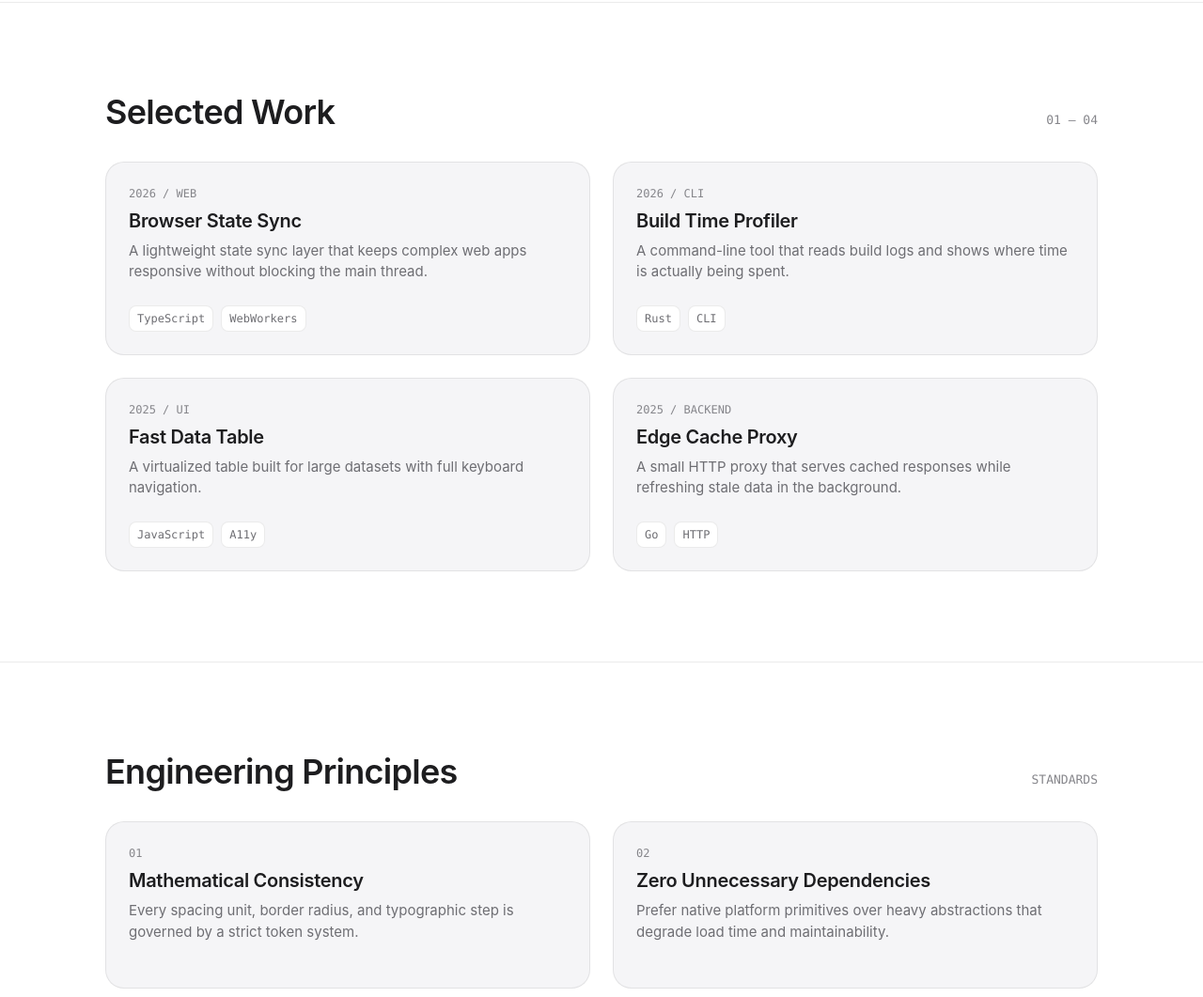
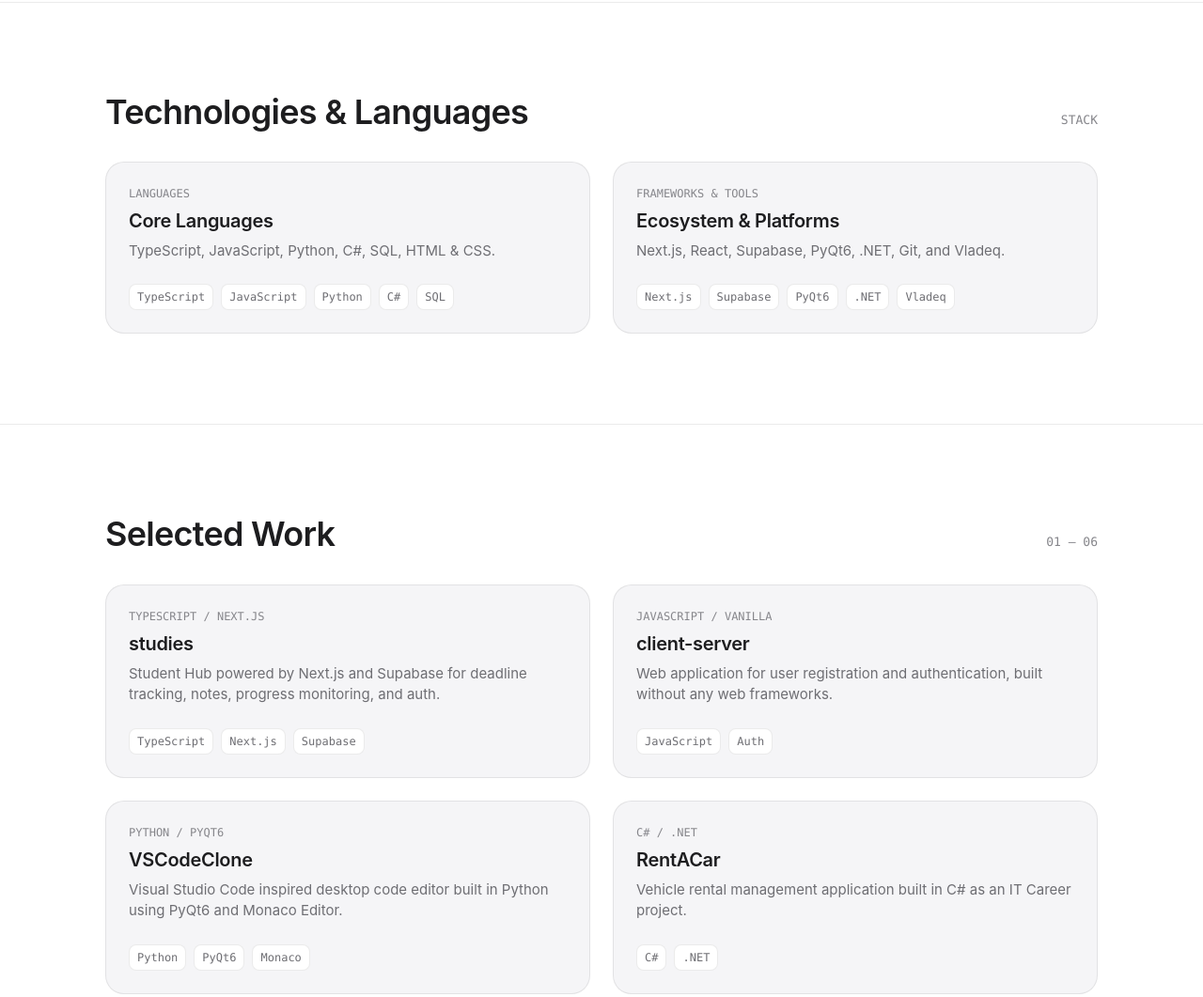
Before and after one commit to suatalikoch/suatalikoch.github.io, a plain HTML site: page index.html in a window 1280 px wide. Shown: the part 607-1668 px from the top of the page at 94% size. Drawn offline with Linux system fonts and the light colour scheme.

Commit message:
Update portfolio with pinned repos, stack, and email

```diff
--- a/index.html
+++ b/index.html
@@ -39,58 +39,123 @@
       </div>
     </section>
 
+    <section class="section" id="stack">
+      <div class="container">
+        <div class="section-header">
+          <h2 class="section-title">Technologies &amp; Languages</h2>
+          <span class="section-meta">STACK</span>
+        </div>
+        <div class="grid-2">
+          <div class="card">
+            <div class="card-top">
+              <div class="card-meta">LANGUAGES</div>
+              <h3 class="card-title">Core Languages</h3>
+              <p class="card-desc">TypeScript, JavaScript, Python, C#, SQL, HTML &amp; CSS.</p>
+            </div>
+            <div class="tag-list">
+              <span class="tag">TypeScript</span>
+              <span class="tag">JavaScript</span>
+              <span class="tag">Python</span>
+              <span class="tag">C#</span>
+              <span class="tag">SQL</span>
+            </div>
+          </div>
+          <div class="card">
+            <div class="card-top">
+              <div class="card-meta">FRAMEWORKS &amp; TOOLS</div>
+              <h3 class="card-title">Ecosystem &amp; Platforms</h3>
+              <p class="card-desc">Next.js, React, Supabase, PyQt6, .NET, Git, and Vladeq.</p>
+            </div>
+            <div class="tag-list">
+              <span class="tag">Next.js</span>
+              <span class="tag">Supabase</span>
+              <span class="tag">PyQt6</span>
+              <span class="tag">.NET</span>
+              <span class="tag">Vladeq</span>
+            </div>
+          </div>
+        </div>
+      </div>
+    </section>
+
     <section class="section" id="work">
       <div class="container">
         <div class="section-header">
           <h2 class="section-title">Selected Work</h2>
-          <span class="section-meta">01 — 04</span>
+          <span class="section-meta">01 — 06</span>
         </div>
         <div class="grid-2" id="project-grid">
           <button class="card card-interactive" type="button" data-project="0">
             <div class="card-top">
-              <div class="card-meta">2026 / WEB</div>
-              <h3 class="card-title">Browser State Sync</h3>
-              <p class="card-desc">A lightweight state sync layer that keeps complex web apps responsive without blocking the main thread.</p>
+              <div class="card-meta">TYPESCRIPT / NEXT.JS</div>
+              <h3 class="card-title">studies</h3>
+              <p class="card-desc">Student Hub powered by Next.js and Supabase for deadline tracking, notes, progress monitoring, and auth.</p>
             </div>
             <div class="tag-list">
               <span class="tag">TypeScript</span>
-              <span class="tag">WebWorkers</span>
+              <span class="tag">Next.js</span>
+              <span class="tag">Supabase</span>
             </div>
           </button>
 
           <button class="card card-interactive" type="button" data-project="1">
             <div class="card-top">
-              <div class="card-meta">2026 / CLI</div>
-              <h3 class="card-title">Build Time Profiler</h3>
-              <p class="card-desc">A command-line tool that reads build logs and shows where time is actually being spent.</p>
+              <div class="card-meta">JAVASCRIPT / VANILLA</div>
+              <h3 class="card-title">client-server</h3>
+              <p class="card-desc">Web application for user registration and authentication, built without any web frameworks.</p>
             </div>
             <div class="tag-list">
-              <span class="tag">Rust</span>
-              <span class="tag">CLI</span>
+              <span class="tag">JavaScript</span>
+              <span class="tag">Auth</span>
             </div>
           </button>
 
           <button class="card card-interactive" type="button" data-project="2">
             <div class="card-top">
-              <div class="card-meta">2025 / UI</div>
-              <h3 class="card-title">Fast Data Table</h3>
-              <p class="card-desc">A virtualized table built for large datasets with full keyboard navigation.</p>
+              <div class="card-meta">PYTHON / PYQT6</div>
+              <h3 class="card-title">VSCodeClone</h3>
+              <p class="card-desc">Visual Studio Code inspired desktop code editor built in Python using PyQt6 and Monaco Editor.</p>
             </div>
             <div class="tag-list">
-              <span class="tag">JavaScript</span>
-              <span class="tag">A11y</span>
+              <span class="tag">Python</span>
+              <span class="tag">PyQt6</span>
+              <span class="tag">Monaco</span>
             </div>
           </button>
 
           <button class="card card-interactive" type="button" data-project="3">
             <div class="card-top">
-              <div class="card-meta">2025 / BACKEND</div>
-              <h3 class="card-title">Edge Cache Proxy</h3>
-              <p class="card-desc">A small HTTP proxy that serves cached responses while refreshing stale data in the background.</p>
+              <div class="card-meta">C# / .NET</div>
+              <h3 class="card-title">RentACar</h3>
+              <p class="card-desc">Vehicle rental management application built in C# as an IT Career project.</p>
             </div>
             <div class="tag-list">
-              <span class="tag">Go</span>
-              <span class="tag">HTTP</span>
+              <span class="tag">C#</span>
+              <span class="tag">.NET</span>
+            </div>
+          </button>
+
+          <button class="card card-interactive" type="button" data-project="4">
+            <div class="card-top">
+              <div class="card-meta">C# / .NET</div>
+              <h3 class="card-title">SportShop</h3>
+              <p class="card-desc">Sporting goods storefront and inventory management application built in C#.</p>
+            </div>
+            <div class="tag-list">
+              <span class="tag">C#</span>
+              <span class="tag">.NET</span>
+            </div>
+          </button>
+
+          <button class="card card-interactive" type="button" data-project="5">
+            <div class="card-top">
+              <div class="card-meta">C# / .NET</div>
+              <h3 class="card-title">BarRenting</h3>
+              <p class="card-desc">Bar equipment and venue rental scheduling application built in C#.</p>
+            </div>
+            <div class="tag-list">
+              <span class="tag">C#</span>
+              <span class="tag">.NET</span>
             </div>
           </button>
         </div>
--- a/scripts/command.js
+++ b/scripts/command.js
@@ -3,8 +3,9 @@ import { toggleTheme, copyEmail, openCaseStudy } from "./main.js";
 const COMMANDS = [
   { label: "Jump to Selected Work", hint: "Section", action: () => (location.hash = "#work") },
   { label: "Jump to Engineering Principles", hint: "Section", action: () => (location.hash = "#principles") },
-  { label: "Open Case Study: Browser State Sync", hint: "Project", action: () => openCaseStudy(0) },
-  { label: "Open Case Study: Build Time Profiler", hint: "Project", action: () => openCaseStudy(1) },
+  { label: "Open Project: studies", hint: "GitHub", action: () => openCaseStudy(0) },
+  { label: "Open Project: client-server", hint: "GitHub", action: () => openCaseStudy(1) },
+  { label: "Open Project: VSCodeClone", hint: "GitHub", action: () => openCaseStudy(2) },
   { label: "Toggle Light / Dark Theme", hint: "Theme", action: () => toggleTheme() },
   { label: "Copy Email Address", hint: "Action", action: () => copyEmail() },
   { label: "Open GitHub Profile", hint: "External", action: () => window.open("https://github.com/suatalikoch", "_blank", "noopener") }
--- a/scripts/main.js
+++ b/scripts/main.js
@@ -1,31 +1,51 @@
 const PROJECTS = [
   {
-    meta: "2026 / WEB",
-    title: "Browser State Sync",
-    problem: "Large state updates on the main thread were causing noticeable UI stutter.",
-    arch: "Moved state diffing into a WebWorker and sent only small patches back to the page.",
-    outcome: "Cut main-thread work by 84% with no extra libraries."
+    meta: "TYPESCRIPT / NEXT.JS",
+    title: "studies",
+    problem: "Students need a single place to track deadlines, manage notes, and monitor study progress.",
+    arch: "Built with Next.js and Supabase for real-time data sync and secure authentication.",
+    outcome: "Full-stack student hub with deadline tracking, note management, and progress monitoring.",
+    url: "https://github.com/suatalikoch/studies"
   },
   {
-    meta: "2026 / CLI",
-    title: "Build Time Profiler",
-    problem: "It was hard to see which step in a monorepo build was slowing down CI.",
-    arch: "Wrote a small Rust CLI that reads compiler trace files and prints a breakdown in the terminal.",
-    outcome: "Found and removed redundant build steps, cutting total CI time by 42%."
+    meta: "JAVASCRIPT / VANILLA",
+    title: "client-server",
+    problem: "Understanding authentication and request handling without relying on heavy web frameworks.",
+    arch: "Custom client-server architecture for user registration and authentication in plain JavaScript.",
+    outcome: "Clean, framework-free reference implementation of auth flows.",
+    url: "https://github.com/suatalikoch/client-server"
   },
   {
-    meta: "2025 / UI",
-    title: "Fast Data Table",
-    problem: "Standard HTML tables froze when rendering and filtering 100,000+ rows.",
-    arch: "Built a virtualized table that only renders visible rows and supports full keyboard navigation.",
-    outcome: "Smooth 60fps scrolling and instant keyboard navigation across 150k rows."
+    meta: "PYTHON / PYQT6",
+    title: "VSCodeClone",
+    problem: "Building a desktop code editor with modern syntax highlighting and familiar ergonomics.",
+    arch: "Python desktop shell powered by PyQt6 embedding the Monaco Editor.",
+    outcome: "Lightweight, VS Code-inspired desktop editor.",
+    url: "https://github.com/suatalikoch/VSCodeClone"
   },
   {
-    meta: "2025 / BACKEND",
-    title: "Edge Cache Proxy",
-    problem: "Origin servers spiked in latency whenever caches expired at the same time.",
-    arch: "Built a Go HTTP proxy that serves stale responses while refreshing the cache in the background.",
-    outcome: "Lowered p99 response time from 310ms to 18ms under heavy load."
+    meta: "C# / .NET",
+    title: "RentACar",
+    problem: "Managing vehicle inventory, bookings, and customer records for a rental workflow.",
+    arch: "Structured C# application built as an IT Career project.",
+    outcome: "Complete rental management system.",
+    url: "https://github.com/suatalikoch/RentACar"
+  },
+  {
+    meta: "C# / .NET",
+    title: "SportShop",
+    problem: "Storefront and inventory management for sporting goods.",
+    arch: "C# application with structured data models and catalog management.",
+    outcome: "Clean e-commerce and inventory workflow.",
+    url: "https://github.com/suatalikoch/SportShop"
+  },
+  {
+    meta: "C# / .NET",
+    title: "BarRenting",
+    problem: "Scheduling and managing bar equipment and venue rentals.",
+    arch: "C# application handling rental bookings and availability.",
+    outcome: "Reliable booking and inventory tracking.",
+    url: "https://github.com/suatalikoch/BarRenting"
   }
 ];
 
@@ -53,7 +73,7 @@ themeToggle.addEventListener("click", toggleTheme);
 // Copy Email
 const copyBtn = document.getElementById("copy-email");
 export function copyEmail() {
-  navigator.clipboard?.writeText("hello@suatalikoch.com");
+  navigator.clipboard?.writeText("suat.alikoch@gmail.com");
   const original = copyBtn.textContent;
   copyBtn.textContent = "Copied";
   setTimeout(() => {
```
